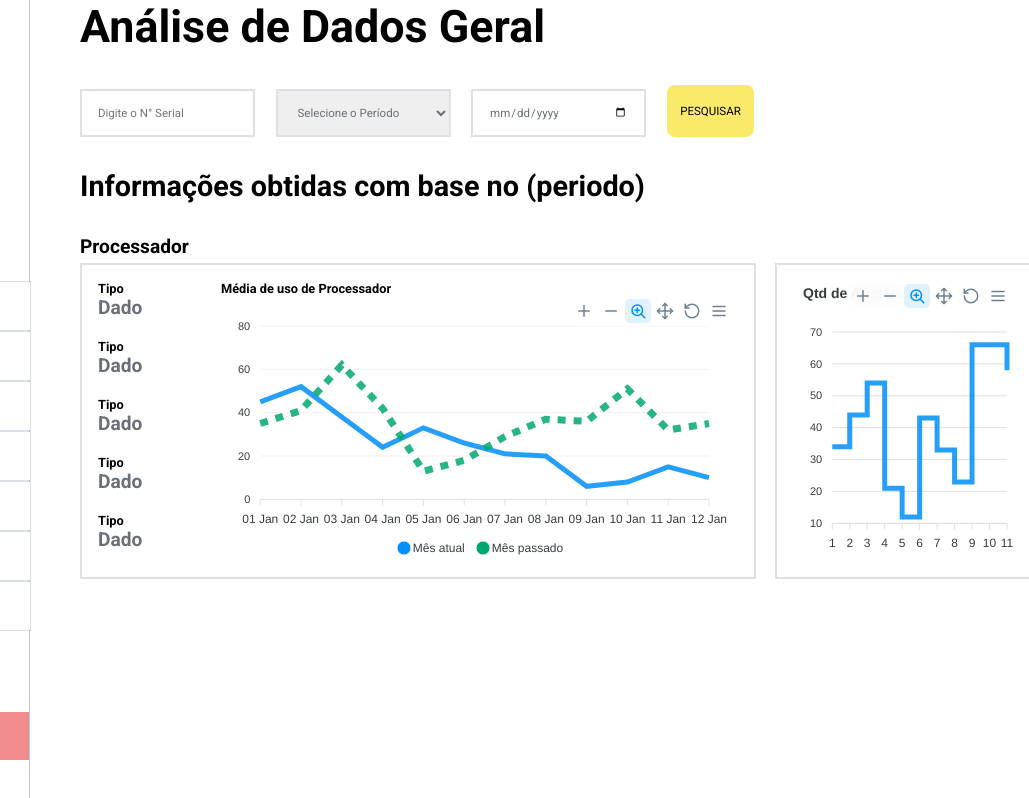
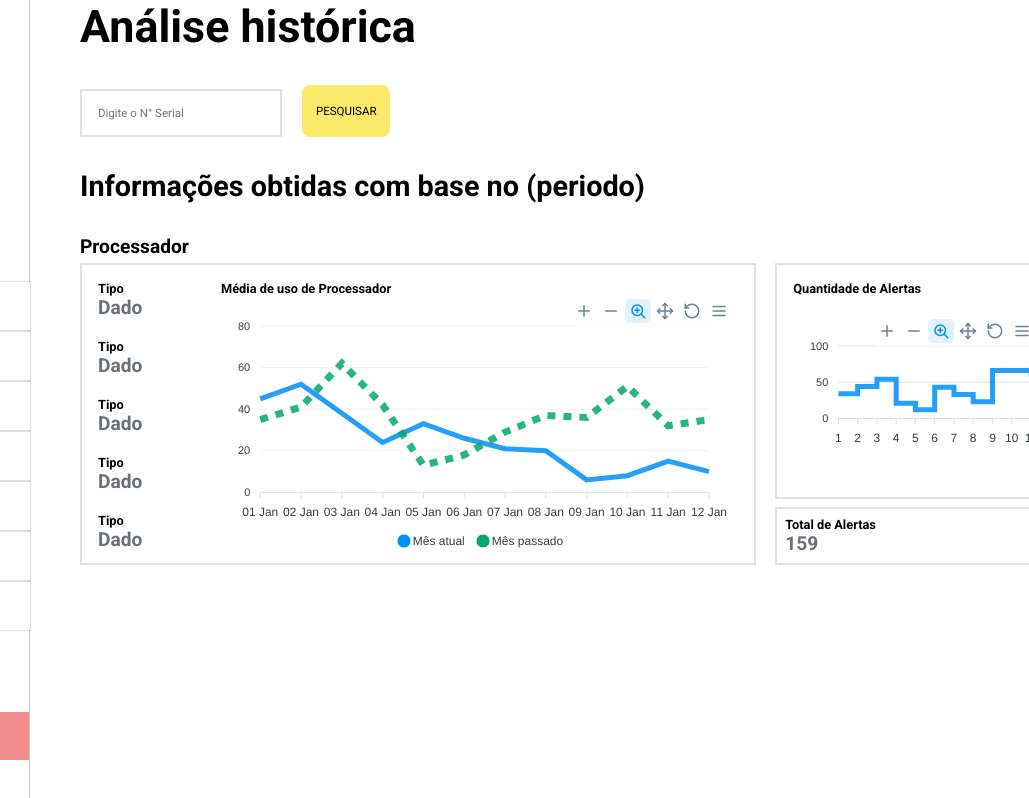
Before and after one commit to Sentinela-G3/Sentinela, a website: page public/dash_analiseHistorica.html in a window 1280 px wide. Shown: the top 798 px of the page, 251-1280 px from the left. Drawn offline with nearby package versions, Linux system fonts and the light colour scheme.

Commit message:
Update - Título da Dashboard de Análise Histórica

```diff
--- a/public/css/dashboardAH.css
+++ b/public/css/dashboardAH.css
@@ -123,7 +123,7 @@ body {
   flex-direction: row;
   border: var(--borda-padrao-box);
   width: calc(70% - 4vh);
-  height: fit-content;
+  height: 100%;
 
 
   gap: 2.5vh;
@@ -277,12 +277,42 @@ body {
   width: calc(100% - 5vh);
 }
 
-.heigth-55 {
-  height: 100%;
+.width-100full {
+  width: 100%;
 }
 
-.heigth-40 {
-  height: 30%;
+.flex-wrap {
+  display: flex;
+  flex-wrap: wrap;
+}
+
+
+.heigth-55 {
+  height: calc(100% - 4vh);
+}
+
+.heigth-35 {
+  height: calc(15%);
+}
+
+.card-chart {
+  display: flex;
+  flex-direction: column;
+  border: var(--borda-padrao-box);
+  width: calc(100% - 2vh);
+  height: calc(100%);
+  gap: 2.5vh;
+  padding: 2vh;
+}
+
+.kpi-box {
+  padding: 1vh;
+  display: flex;
+  flex-direction: column;
+  flex-wrap: wrap;
+  width: 100%;
+  height: fit-content;
+  border: var(--borda-padrao-box);
 }
 
 /* .kpi_maqAtiva,
--- a/public/dash_analiseHistorica.html
+++ b/public/dash_analiseHistorica.html
@@ -53,24 +53,11 @@
 
     <div class="section1">
         <div class="sub-section1">
-            <h1>Análise de Dados Geral</h1>
+            <h1>Análise histórica</h1>
 
             <div id="list-filter" class="list">
                 <div id="select_modelo" class="select_main">
                     <input type="text" placeholder="Digite o N° Serial">
-                </div>
-                <div id="select_periodo" class="select_main">
-                    <select name="" id="">
-                        <option selected disabled value="">Selecione o Período</option>
-                        <option value="">3 dias</option>
-                        <option value="">7 dias</option>
-                        <option value="">15 dias</option>
-                        <option value="">30 dias</option>
-                        <option value="">Outro</option>
-                    </select>
-                </div>
-                <div id="input_data" class="select_main">
-                    <input type="date">
                 </div>
 
                 <div id="confirm_button"><span>PESQUISAR</span></div>
@@ -112,17 +99,22 @@
                         </div>
                     </div>
                     <div id="list-2" class="list">
-                        <div class="width-100 heigth-55 card-generic">
+                        <div class="card-chart ">
+                            <h4 class="width-100full">Quantidade de Alertas</h4>
                             <div id="chart1" class="chart-js">
                             </div>
-
                         </div>
-                        <!-- <div class="width-100 heigth-40 card-generic">
+                        <div class="kpi-box">
+                            <span class="data-title">Total de Alertas</span>
+                            <span class="data">159</span>
+                        </div>
+                    </div>
+                    <!-- <div class="width-100 heigth-40 card-generic">
                             </div> -->
 
-                    </div>
                 </div>
             </div>
+        </div>
 
 
 
@@ -226,18 +218,21 @@
         dataLabels: {
             enabled: false
         },
-        title: {
-            text: 'Qtd de Alertas',
-            align: 'left'
-        },
-        markers: {
-            hover: {
-                sizeOffset: 2
+        chart: {
+            width: '100%',  // ocupará 100% do contêiner pai
+            height: '70%',
+            // outras configurações do chart...
+            toolbar: {
+                show: true,
+                offsetX: 0,
+                offsetY: 0
             }
         },
-        chart: {
-            width: '100%',  // ocupará 100% do contêiner pai
-            height: '100%'
+        margin: {
+            top: 10,    // reduzir margem superior
+            right: 10,  // reduzir margem direita
+            bottom: 10, // reduzir margem inferior
+            left: 10    // reduzir margem esquerda
         }
 
     };
```
